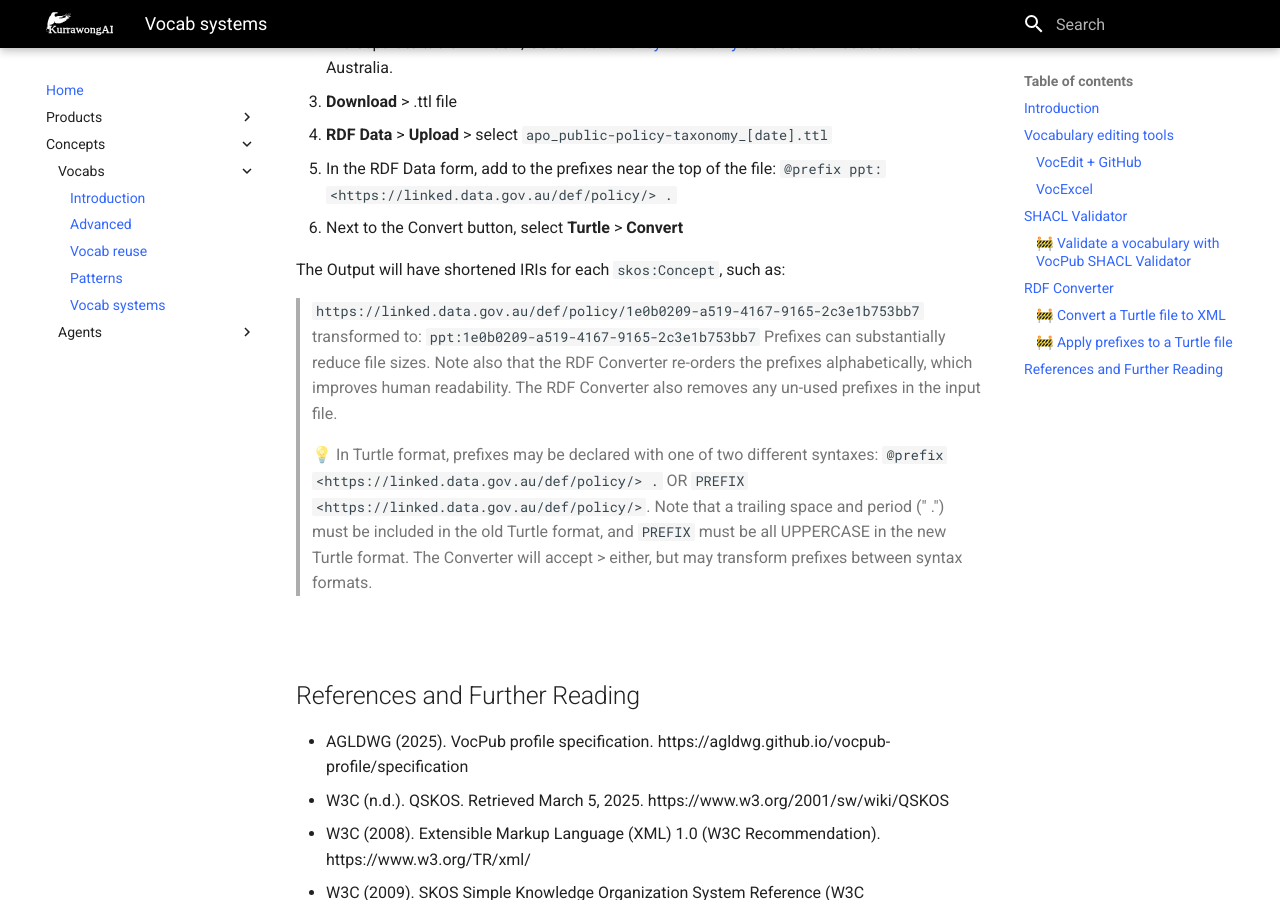
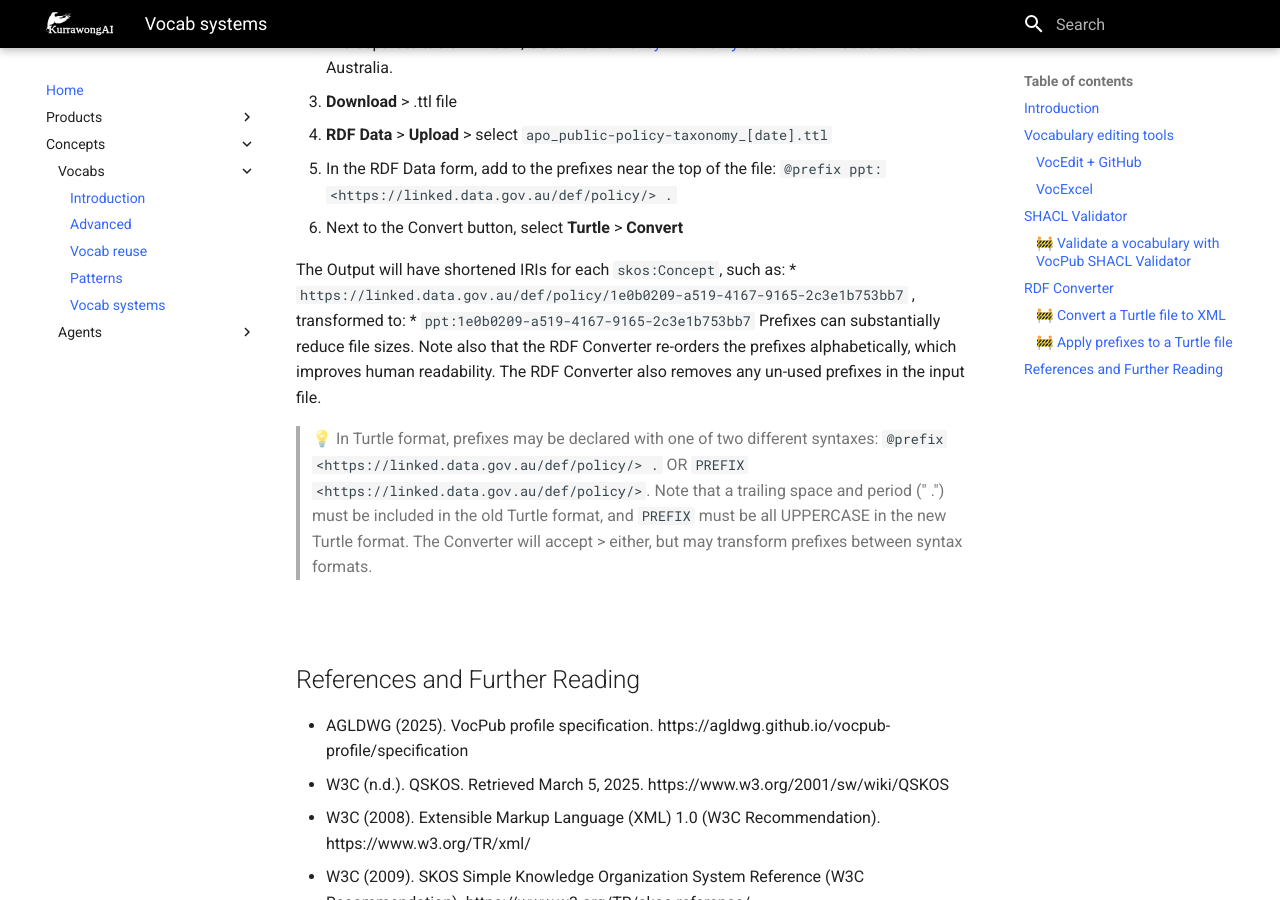
Before and after one commit to Kurrawong/docs, an MkDocs documentation site: the page built from docs/concepts/vocabs/vocab-systems.md, in a window 1280 px wide and 900 px high, scrolled down 7027 px. Built offline with MkDocs 1.6.1 and Material for MkDocs 9.7.7, drawn with Linux system fonts in a browser that asks for light colours.

```diff
--- a/docs/concepts/vocabs/vocab-systems.md
+++ b/docs/concepts/vocabs/vocab-systems.md
@@ -217,8 +217,8 @@ The two exercises below demonstrate how the KurrawongAI [RDF Converter](https://
 6. Next to the Convert button, select **Turtle** > **Convert**
 
 The Output will have shortened IRIs for each `skos:Concept`, such as:
-> `https://linked.data.gov.au/def/policy/1e0b0209-a519-4167-9165-2c3e1b753bb7` transformed to:
-> `ppt:1e0b0209-a519-4167-9165-2c3e1b753bb7`
+* `https://linked.data.gov.au/def/policy/1e0b0209-a519-4167-9165-2c3e1b753bb7` , transformed to:
+* `ppt:1e0b0209-a519-4167-9165-2c3e1b753bb7`
 Prefixes can substantially reduce file sizes. Note also that the RDF Converter re-orders the prefixes alphabetically, which improves human readability. The RDF Converter also removes any un-used prefixes in the input file.
 
 >💡 In Turtle format, prefixes may be declared with one of two different syntaxes:
```
